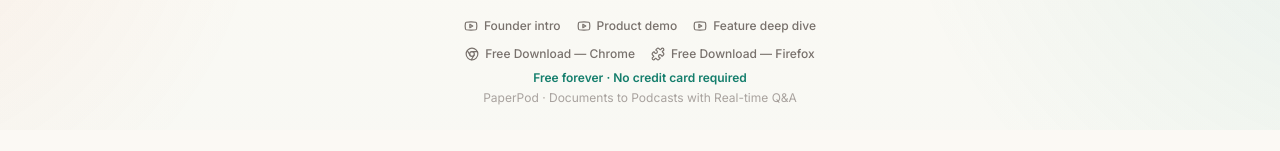
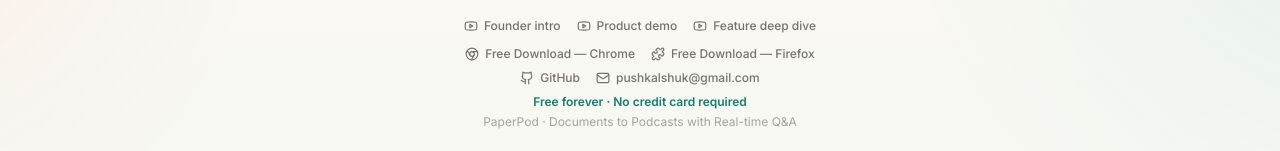
Before and after one commit to pushkal1234/PaperPod, a React (Vite) app in the folder frontend/: page / in a window 1280 px wide. Shown: the part 3319-3470 px from the top of the page. Before the commit the page ends 3449 px from the top, so only its background shows below. Built offline with nearby package versions, Linux system fonts and the light colour scheme; no server answers.

Commit message:
adding github link

```diff
--- a/frontend/src/App.jsx
+++ b/frontend/src/App.jsx
@@ -1,5 +1,5 @@
 import { useState, useEffect, useRef } from 'react';
-import { Headphones, FileAudio, Sparkles, ArrowLeft, AlertCircle, Trash2, Chrome, Puzzle, LogOut, LogIn, Check, Download, Upload, Wand2, MessageCircle, Zap, Star, Bookmark, Loader2, Youtube } from 'lucide-react';
+import { Headphones, FileAudio, Sparkles, ArrowLeft, AlertCircle, Trash2, Chrome, Puzzle, LogOut, LogIn, Check, Download, Upload, Wand2, MessageCircle, Zap, Star, Bookmark, Loader2, Youtube, Github, Mail } from 'lucide-react';
 import UploadZone from './components/UploadZone';
 import PodcastPlayer from './components/PodcastPlayer';
 import QAPanel from './components/QAPanel';
@@ -29,6 +29,8 @@
   { label: 'Product demo', url: 'https://www.youtube.com/watch?v=3UU8Ikde_2M' },
   { label: 'Feature deep dive', url: 'https://www.youtube.com/watch?v=KqSpaN2U7qM' },
 ];
+const GITHUB_REPO_URL = 'https://github.com/pushkal1234/PaperPod/';
+const CONTACT_EMAIL = 'pushkalshuk@gmail.com';
 
 
 function App() {
@@ -788,6 +790,24 @@
             Free Download — Firefox
           </a>
         </div>
+        <div className="flex flex-wrap items-center justify-center gap-4 mb-2">
+          <a
+            href={GITHUB_REPO_URL}
+            target="_blank"
+            rel="noopener noreferrer"
+            className="inline-flex items-center gap-1.5 text-stone-500 hover:text-brand-600 font-medium transition-colors"
+          >
+            <Github className="w-3.5 h-3.5" />
+            GitHub
+          </a>
+          <a
+            href={`mailto:${CONTACT_EMAIL}`}
+            className="inline-flex items-center gap-1.5 text-stone-500 hover:text-brand-600 font-medium transition-colors"
+          >
+            <Mail className="w-3.5 h-3.5" />
+            {CONTACT_EMAIL}
+          </a>
+        </div>
         <p className="text-brand-600 font-semibold mb-1">Free forever · No credit card required</p>
         PaperPod · Documents to Podcasts with Real-time Q&A
       </footer>
```
Also changed, not shown: 1 other file (tests, documents, lock files or other folders).
